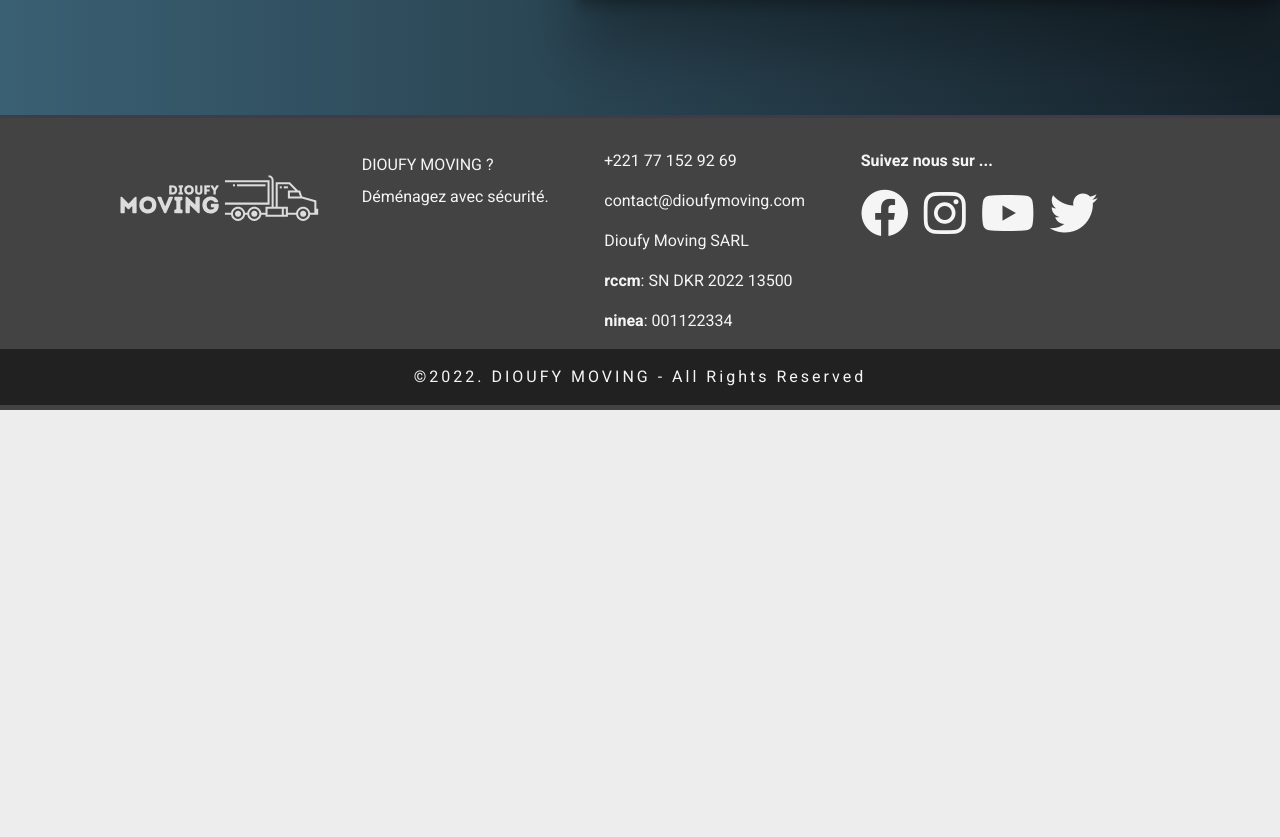
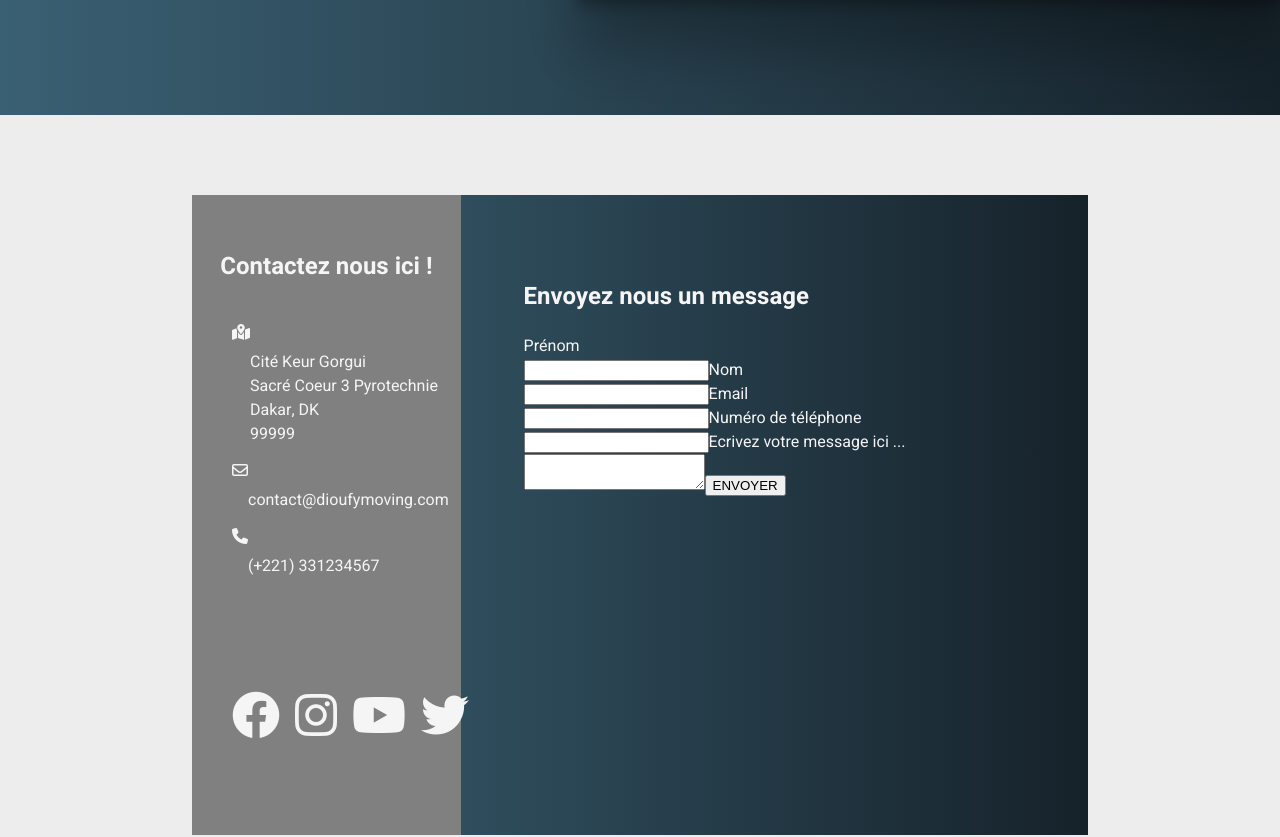
Before and after one commit to jkdGMC/dioufy-moving, a React (Create React App) app in the folder dioufy-moving-client/: page / in a window 1280 px wide. Shown: the part 1485-2322 px from the top of the page. Before the commit the page ends 1895 px from the top, so only its background shows below. Built offline with nearby package versions, Linux system fonts and the light colour scheme.

Commit message:
Updating Contact section component

```diff
--- a/dioufy-moving-client/src/App.js
+++ b/dioufy-moving-client/src/App.js
@@ -3,6 +3,7 @@
 import Apropos from './Components/Apropos/Apropos';
 import Footer from './Components/Footer/Footer';
 import Header from './Components/Header/Header';
+import Contact from './Components/Contact/Contact';
 
 import './App.css';
 
@@ -16,6 +17,7 @@
       <Header />
     </LazyLoadComponent>
       <Apropos />
+      <Contact />
       <Footer />
     </div>
   );
--- a/dioufy-moving-client/src/Components/Contact/Contact.css
+++ b/dioufy-moving-client/src/Components/Contact/Contact.css
@@ -0,0 +1,68 @@
+.Contact{
+    display: flex;
+    justify-content: center;
+    align-items: center;
+    width: 100%;
+    height: 100vh;
+    color: whitesmoke;
+}
+
+.Contact ul{
+    list-style-type: none;
+}
+
+.Contact ul li{
+    display: flex;
+}
+
+.Contact ul li p{
+    padding-top: 10px;
+}
+
+.info-section{
+    display: flex;
+    flex-direction: column;
+    margin-top: 15%;
+}
+
+.info-social{
+    position: absolute;
+    display: flex;
+    bottom: 5rem;
+}
+
+.contact-container{
+    position: relative;
+    display: flex;
+    justify-content: flex-end;
+    width: 70%;
+    height: 80vh;
+    background: #16222A;
+    background: linear-gradient(to right, #3A6073, #16222A);
+}
+
+.contact-info{
+    left: 0;
+    position: absolute;
+    width: 30%;
+    height: 100%;
+    background: grey;
+}
+
+.contact-info h2{
+    margin-top: 20%;
+    text-align: center;
+}
+
+.contact-form{
+    width: 70%;
+    display: flex;
+    flex-direction: column;
+    justify-content: center;
+    align-items: center;
+}
+
+.form-container{
+    width: 80%;
+    height: 80%;
+}
--- a/dioufy-moving-client/src/Components/Contact/Contact.js
+++ b/dioufy-moving-client/src/Components/Contact/Contact.js
@@ -4,12 +4,64 @@
 
 const Contact = () => {
 
-
   return (
     <div className='Contact'>
-        <h1>Contact Section</h1>
+      <div className="contact-container">
+        <div className="contact-info">
+          <h2>Contactez nous ici !</h2>
+          <ul className='info-section'>
+            <li>
+              <i className="fa-sharp fa-solid fa-map-location-dot"></i>
+              <p>
+                Cité Keur Gorgui <br/>
+                Sacré Coeur 3 Pyrotechnie <br/>
+                Dakar, DK <br/>
+                99999
+              </p>
+            </li>
+            <li>
+              <i className="fa-regular fa-envelope"></i>
+              <p>contact@dioufymoving.com</p>
+            </li>
+            <li>
+              <i className="fa-solid fa-phone"></i>
+              <p>(+221) 331234567</p>
+            </li>
+          </ul>
+          <ul className='info-social'>
+            <li><i className="fa-brands fa-facebook"></i></li>
+            <li><i className="fa-brands fa-instagram"></i></li>
+            <li><i className="fa-brands fa-youtube"></i></li>
+            <li><i className="fa-brands fa-twitter"></i></li>
+          </ul>
+        </div>
+        <div className='contact-form'>
+          <div className="form-container">
+            <h2>Envoyez nous un message</h2>
+            <div className="input-container">
+              <span>Prénom</span><br />
+              <input type="text" name="" require />
+
+              <span>Nom</span><br />
+              <input type="text" name="" require />
+
+              <span>Email</span><br />
+              <input type="text" name="" require />
+
+              <span>Numéro de téléphone</span><br />
+
+              <input type="text" name="" require />
+
+              <span>Ecrivez votre message ici ...</span><br />
+              <textarea name="" require='true'></textarea>
+
+              <input type="submit" value="ENVOYER" />
+            </div>
+          </div>
+        </div>
+      </div>
     </div>
   )
 }
 
-export default Contact
+export default Contact;
```
